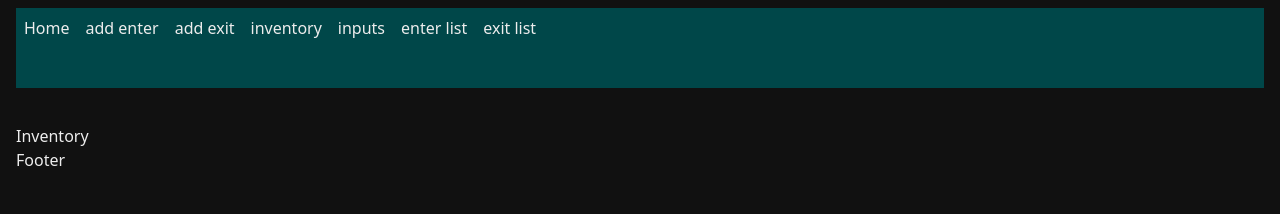
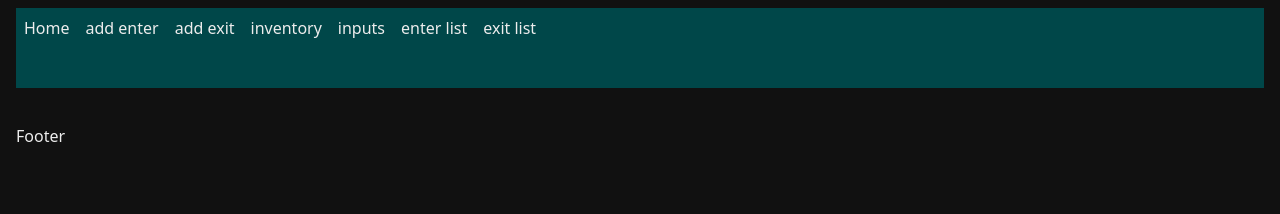
Before and after one commit to Arman-Abbasian/inventory_app_with_react_router_dom_persianVersion, a React (Create React App) app: page /Inventory in a window 1280 px wide. Shown: the top 214 px of the page. Built offline with nearby package versions, Linux system fonts and the light colour scheme; data requests are answered from the project's data file; the HTML template or start-up script is replaced by a standard one.

Commit message:
some changes

```diff
--- a/server/db.json
+++ b/server/db.json
@@ -1,6 +1,52 @@
 {
-  "enter": [],
-  "exit": [],
+  "enter": [
+    {
+      "productName": "product 1 door 15",
+      "measurmentUnit": "23",
+      "date": "2022-12-06",
+      "number": 30000,
+      "supplier": "supplier 1",
+      "enterDelivery": "enter delivery 2",
+      "enterTransferee": "enter transferee 1",
+      "id": 1
+    },
+    {
+      "productName": "product 3 door 20",
+      "measurmentUnit": "23",
+      "date": "2022-12-16",
+      "number": 40000,
+      "supplier": "supplier 1",
+      "enterDelivery": "enter delivery 1",
+      "enterTransferee": "enter transferee 2",
+      "id": 2
+    }
+  ],
+  "exit": [
+    {
+      "productName": "product 1 door 15",
+      "measurmentUnit": "23",
+      "date": "2022-12-12",
+      "number": 2000,
+      "consumingFor": "SSPPR213",
+      "exitDelivery": "delivety input 1",
+      "exitTransferee": "exit transferee 1",
+      "jobPosition": "job position 1",
+      "unit": "unit 1",
+      "id": 1
+    },
+    {
+      "productName": "product 3 door 20",
+      "measurmentUnit": "23",
+      "date": "2022-12-06",
+      "number": 3000,
+      "consumingFor": "SSPPR212",
+      "exitDelivery": "delivety input 1",
+      "exitTransferee": "exit transferee 1",
+      "jobPosition": "job position 1",
+      "unit": "unit 1",
+      "id": 2
+    }
+  ],
   "overall": [
     {
       "category": "measurmentUnit",
@@ -77,14 +123,32 @@
     {
       "category": "productName",
       "productName": "product 1 door 15",
-      "information": "from evety where",
-      "id": 17
+      "safetyStock": 8,
+      "orderPoint": 13,
+      "information": "",
+      "id": 20
     },
     {
       "category": "productName",
-      "productName": "product 2 door 20",
-      "information": "dddd",
-      "id": 18
+      "productName": "product 3 door 20",
+      "safetyStock": 40,
+      "orderPoint": 90,
+      "information": "ddd",
+      "id": 21
+    },
+    {
+      "category": "productName",
+      "productName": "product 3 door 90",
+      "safetyStock": 70,
+      "orderPoint": 100,
+      "information": "eeee",
+      "id": 22
+    },
+    {
+      "category": "measurmentUnit",
+      "measurmentUnit": "number",
+      "information": "",
+      "id": 23
     }
   ]
 }
--- /dev/null
+++ b/src/components/OneInventoryItem.jsx
@@ -0,0 +1,15 @@
+const OneInventoryItem = ({productName,enter,exit,safetyStock,orderPoint}) => {
+    return (
+        <div className="flex justify-center items-center gap-2 bg-primary_green rounded-sm p-2">
+            <div className="grid grid-cols md:grid-cols-2 xl:grid-cols-3 2xl:grid-cols-4 gap-8 justify-items-start">
+                <p><span className="font-bold">product name:</span> {productName}</p>
+                <p><span className="font-bold">enter:</span> {enter}</p>
+                <p><span className="font-bold">exit:</span> {exit}</p>
+                <p><span className="font-bold">inventory:</span> {enter - exit}</p>
+                <p><span className="font-bold">safety stock:</span> {safetyStock}</p>
+                <p><span className="font-bold">order point :</span> {orderPoint}</p>
+            </div>
+        </div>
+     );
+}
+export default OneInventoryItem;
--- /dev/null
+++ b/src/components/ProductNameFormInput.jsx
@@ -0,0 +1,47 @@
+import { useFormik } from "formik";
+import * as Yup from 'yup';
+import Input from "../common/Input";
+import Textarea from "../common/Textarea";
+import { HiOutlineShoppingCart , HiOutlineInformationCircle } from "react-icons/hi2";
+import { useState } from "react";
+import axios from "axios";
+import { toast } from "react-hot-toast";
+
+
+const ProductNameFormInput = ({name ,label,logo}) => {
+    const initialValues={category:name,[name]:"",safetyStock:0,orderPoint:0,information:""}
+    const onSubmit=(values,{ resetForm })=>{
+        axios.post(`http://localhost:4000/overall`,values)
+        .then(res=>{
+            toast.success(`${label} added successfully`);
+            setIsShow(false)
+        })
+        .catch(err=>toast.error(err.message))
+        resetForm();
+};
+
+    const validationSchema=Yup.object({
+        [name]:Yup.string().required(`${label} is required`),
+        safetyStock:Yup.number().required(`safety stock is required`),
+        orderPoint:Yup.number().required(`order point is required`),
+        information:Yup.string(),
+    });
+    const [isShow,setIsShow]=useState(false)
+
+    const formik=useFormik({initialValues,onSubmit,validationSchema,validateOnMount:true});
+    return (
+        <div className="flex flex-col gap-3 container mx-auto max-w-md p-2">
+            <button className={`w-full p-2 rounded-sm ${isShow ?'bg-primary_green':'bg-primary_red'}`}onClick={()=>setIsShow(!isShow)}>{isShow ?'hide' : 'show'} {label} input</button>
+            <form onSubmit={formik.handleSubmit} className={`${isShow ? 'block':'hidden'}`}>
+                <div className="flex flex-col gap-4 justify-center items-center border border-primary_green  rounded-sm p-2">
+                    <Input  name={name} label={label} formik={formik} logo={logo} />
+                    <Input type="number" label="safety stock" name="safetyStock" formik={formik} logo={<HiOutlineInformationCircle className="w-6 h-6" /> }/>
+                    <Input type="number" label="order point" name="orderPoint" formik={formik} logo={<HiOutlineInformationCircle className="w-6 h-6" /> }/>
+                    <Textarea name="information" formik={formik} logo={<HiOutlineInformationCircle className="w-6 h-6" /> }/>
+                    <button disabled={!formik.isValid} className="py-2 px-4 bg-primary_green rounded-sm w-full disabled:bg-opacity-60" type="submit">{formik.isValid ? 'Add':'please fill add the field'}</button>
+                </div>
+            </form>
+        </div>
+     );
+}
+export default ProductNameFormInput;
--- a/src/pages/Inputs.jsx
+++ b/src/pages/Inputs.jsx
@@ -1,11 +1,14 @@
 import FormInput from "../components/FormInput";
 import { HiOutlineShoppingCart  } from "react-icons/hi2";
+import { Input } from "postcss";
+import Textarea from "../common/Textarea";
+import ProductNameFormInput from "../components/ProductNameFormInput";
 
 
 const Inputs = () => {
     return (
         <div className="flex flex-col gap-3 container mx-auto max-w-md p-2">
-           <FormInput name="productName" label="product name" logo={<HiOutlineShoppingCart  className="w-6 h-6"/>}/>
+            <ProductNameFormInput name="productName" label="product name" logo={<HiOutlineShoppingCart  className="w-6 h-6"/>} />
             <FormInput name="measurmentUnit" label="measurement" logo={<HiOutlineShoppingCart  className="w-6 h-6"/>}/>
             <FormInput name="supplier" label="supplier" logo={<HiOutlineShoppingCart  className="w-6 h-6"/>}/>
             <FormInput name="enterDelivery" label="enter delivery" logo={<HiOutlineShoppingCart  className="w-6 h-6"/>}/>
--- a/src/pages/Inventory.jsx
+++ b/src/pages/Inventory.jsx
@@ -1,7 +1,69 @@
+import axios from "axios";
+import { useEffect, useState } from "react";
+import { toast } from "react-hot-toast";
+import { getDataFromDB } from "../common/getDataFromDB";
+import OneEnterItem from "../components/OneEnterItem";
+import OneInventoryItem from "../components/OneInventoryItem";
+
 const Inventory = () => {
+    const [productNames,setProductNames]=useState({data:null,error:null,loading:false});
+    const [enters,setEnters]=useState({data:null,error:null,loading:false});
+    const [exits,setExits]=useState({data:null,error:null,loading:false});
+    const [whole,setWhole]=useState([
+        {id:"",poroductName:"",numberOfEnter:"",numberOfExit:"",safetyStock:0,orederPoint:0}
+    ]);
+
+    useEffect(()=>{
+        getOverallFromDB();
+        getEnterFromDB();
+        getExitFromDB()
+    },[]);
+
+    async function getOverallFromDB(){
+        setProductNames({data:null,error:null,loading:true})
+        try {
+        const {data}= await axios.get(`http://localhost:4000/overall?category=productName`)
+        setProductNames({data:data,error:null,loading:false})
+        } catch (err) {
+            setProductNames({data:null,error:err.message,loading:false})
+          toast.error(err.message)
+        }
+    }
+    async function getEnterFromDB(){
+        setEnters({data:null,error:null,loading:true})
+        try {
+        const {data}= await axios.get(`http://localhost:4000/enter`)
+        setEnters({data:data,error:null,loading:false})
+        } catch (err) {
+            setEnters({data:null,error:err.message,loading:false})
+          toast.error(err.message)
+        }
+    }
+    async function getExitFromDB(){
+        setExits({data:null,error:null,loading:true})
+        try {
+        const {data}= await axios.get(`http://localhost:4000/exit`)
+        setExits({data:data,error:null,loading:false})
+        } catch (err) {
+            setExits({data:null,error:err.message,loading:false})
+          toast.error(err.message)
+        }
+    }
+    if(productNames.data && enters.data){
+        productNames.data.map(item=>{
+            const d=enters.data.filter(element=>element.productName===item.productName);
+            const sumEnters = d.reduce((accumulator, currentValue) => accumulator + currentValue.number,0);
+            console.log(sumEnters)
+        })
+    }
     return (
-        <div>Inventory</div>
+        <div className="flex flex-col gap-y-4">
+            {/* {productNames.data  && enters.data && exits.data &&
+            productNames.data.map(item=>(
+                <OneInventoryItem productName={item.productName} enter={'dd'} exit={'dd'} safetyStock={'dd'} orderPoint={'dd'} />
+            ))
+            } */}
+        </div>
      );
 }
-
 export default Inventory;
```
Also changed, not shown: src/common/getDataFromDB.js (added). Lines whose indentation alone changed are shown as unchanged.
